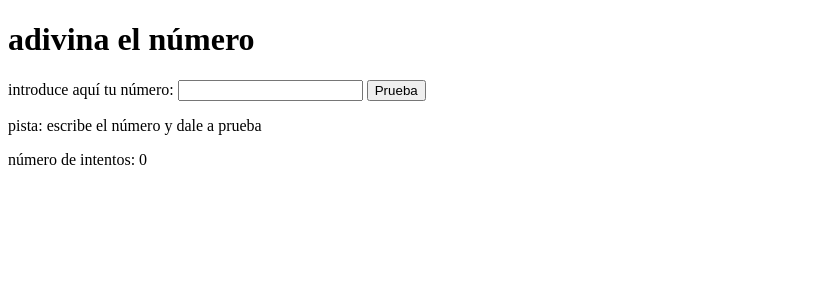
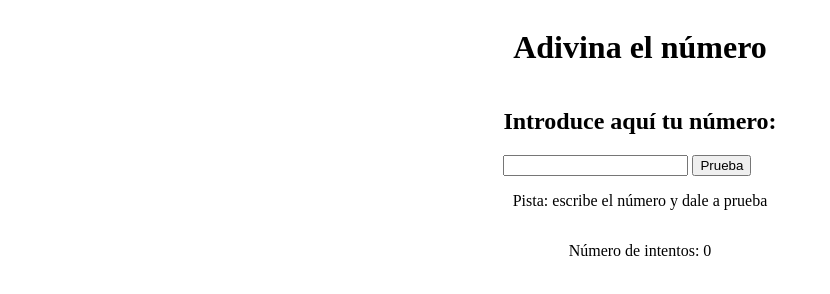
Before and after one commit to cortesana/modulo-2-evaluacion-intermedia-cortesana, a plain HTML site: page index.html in a window 1280 px wide. Shown: the whole page, without its empty margins (0-830 px from the left). Drawn offline with Linux system fonts and the light colour scheme.

Commit message:
Add few styles

```diff
--- a/index.html
+++ b/index.html
@@ -10,15 +10,15 @@
   <title>Evaluación intermedia 2</title>
 </head>
 
-<body>
-  <h1>adivina el número</h1>
+<body class="wrapper">
+  <h1 class="text">adivina el número</h1>
   <form>
-    introduce aquí tu número:
+    <h2 class="text">introduce aquí tu número:</h2>
       <input id="chosenNum" type="number" name="chosenNum" />
       <button id="try-number" type="button">Prueba</button>
   </form>
-  <p>pista: <span id="clue">escribe el número y dale a prueba</span></p>
-  <p>número de intentos: <span id="attempts">0</span></p>
+  <p class="text">pista: <span class="text" id="clue">escribe el número y dale a prueba</span></p>
+  <p class="text">número de intentos: <span id="attempts">0</span></p>
   <script src="./js/main.js"></script>
 </body>
 
--- a/styles/style.css
+++ b/styles/style.css
@@ -0,0 +1,12 @@
+.wrapper {
+    display: flex;
+    flex-direction: column;
+    justify-content: center;
+    align-items: center;
+}
+.main-title {
+
+}
+.text::first-letter {
+    text-transform: capitalize;
+}
```
